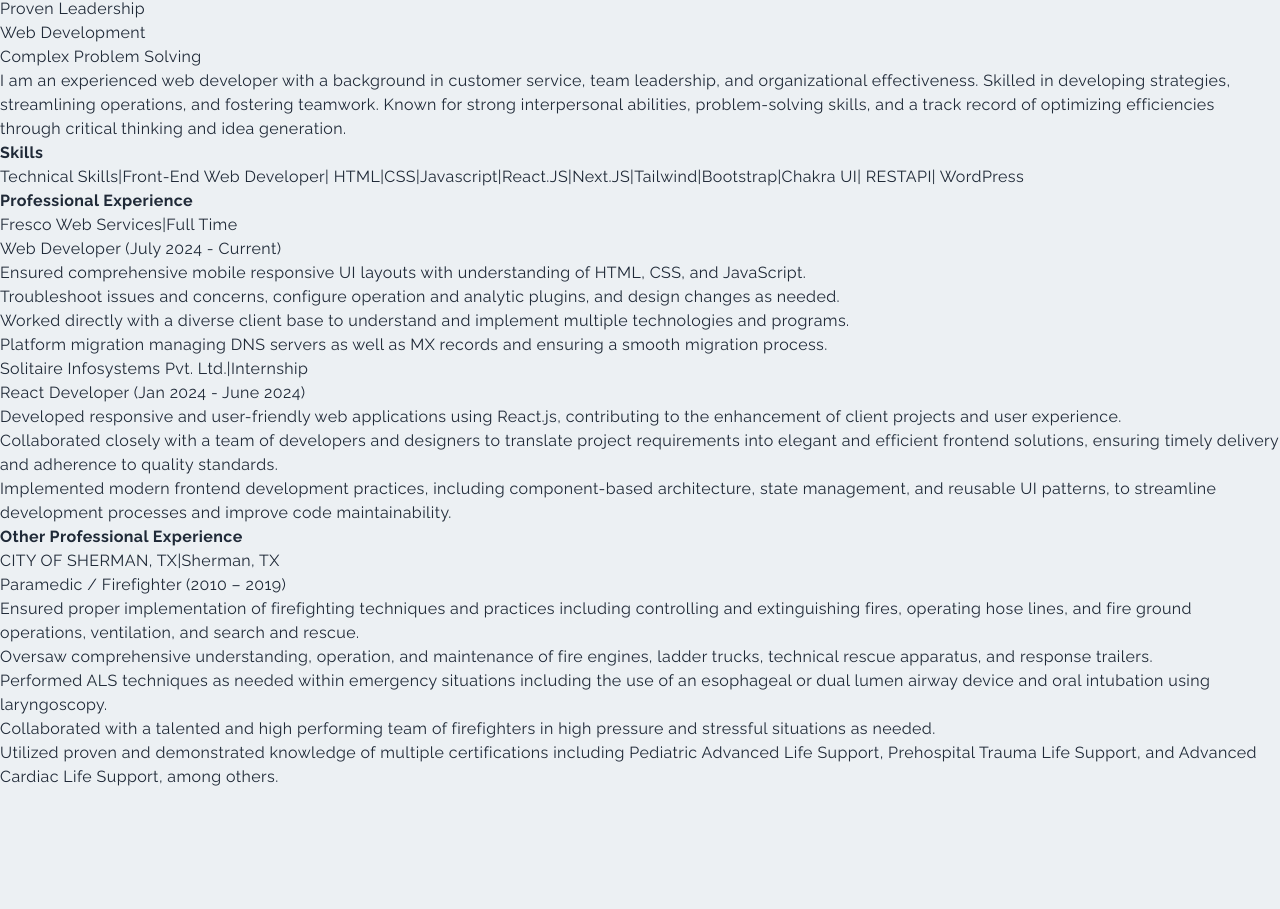
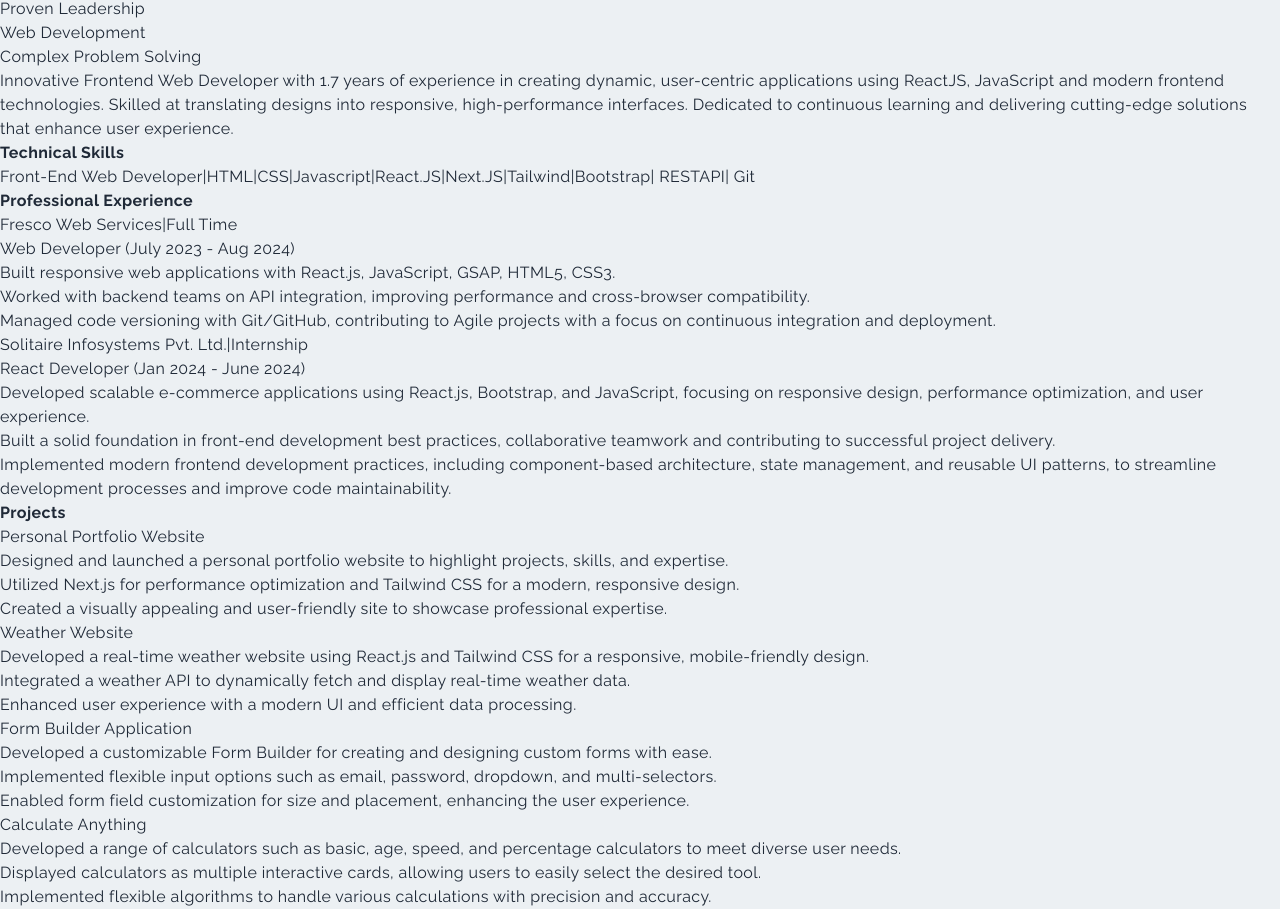
Before and after one commit to ajeet8395/Portfolio_Next.js, a Next.js app: page /resume in a window 1280 px wide. Shown: the part 757-1666 px from the top of the page. Before the commit the page ends 1546 px from the top, so only its background shows below. Built offline with nearby package versions, Linux system fonts and the light colour scheme.

Commit message:
fix mobile desgin issues

```diff
--- a/components/About.jsx
+++ b/components/About.jsx
@@ -6,7 +6,7 @@
 const About = () => {
   return (
     <div id='about' className='w-full md:h-screen p-2 flex items-center py-16'>
-      <div className='max-w-[1240px] m-auto md:grid grid-cols-3 gap-8'>
+      <div className='max-w-[1240px] mx-auto md:grid grid-cols-3 gap-8'>
         <div className='col-span-2'>
           <p className='uppercase text-xl tracking-widest text-[#5651e5]'>
             About
@@ -30,7 +30,7 @@
             </p>
           </Link>
         </div>
-        <div className='m-auto shadow-xl shadow-gray-400 rounded-xl hover:scale-105 ease-in duration-300 dark:hover:shadow-purple-700/40'>
+        <div className='m-auto shadow-lg md:shadow-xl shadow-gray-400 rounded-xl hover:scale-105 ease-in duration-300 dark:hover:shadow-purple-700/40'>
           <Image src="/assets/portuser.png" width={350} height={350} className='rounded-xl' alt='/' />
         </div>
       </div>
--- a/pages/resume.jsx
+++ b/pages/resume.jsx
@@ -50,23 +50,21 @@
           </div>
         </div>
         <p className="dark:text-gray-400">
-          I am an experienced web developer with a background in customer
-          service, team leadership, and organizational effectiveness. Skilled in
-          developing strategies, streamlining operations, and fostering
-          teamwork. Known for strong interpersonal abilities, problem-solving
-          skills, and a track record of optimizing efficiencies through critical
-          thinking and idea generation.
+          Innovative Frontend Web Developer with 1.7 years of experience in creating dynamic, user-centric
+          applications using ReactJS, JavaScript and modern frontend technologies. Skilled at translating designs into
+          responsive, high-performance interfaces. Dedicated to continuous learning and delivering cutting-edge
+          solutions that enhance user experience.
         </p>
 
         {/* Skills */}
         <div className="text-center py-4">
           <h5 className="text-center underline text-[18px] py-2 dark:text-gray-300">
-            Skills
+            Technical Skills
           </h5>
-          <p className="py-2 dark:text-gray-400">
-            <span className="font-bold">Technical Skills</span>
-            <span className="px-2">|</span>Front-End Web Developer
-            <span className="px-2">|</span> HTML
+          <p className="py-2 dark:text-gray-400 break-words">
+            {/* <span className="px-2 font-bold">Frontend</span> */}
+            <span className="px-2"></span>Front-End Web Developer
+            <span className="px-2">|</span>HTML
             <span className="px-2">|</span>CSS
             <span className="px-2">|</span>Javascript
             <span className="px-2">|</span>React.JS
@@ -76,10 +74,11 @@
             {/* <span className="px-2">|</span>Redux */}
             <span className="px-2">|</span>Tailwind
             <span className="px-2">|</span>Bootstrap
-            <span className="px-2">|</span>Chakra UI
+            {/* <span className="px-2">|</span>Chakra UI */}
             {/* <span className="px-2">|</span> Firebase */}
             <span className="px-2">|</span> RESTAPI
-            <span className="px-2">|</span> WordPress
+            <span className="px-2">|</span> Git
+            {/* <span className="px-2">|</span> WordPress */}
           </p>
           {/* <p className="py-2 dark:text-gray-400">
             <span className="font-bold">Amazon Web Services</span>
@@ -98,24 +97,19 @@
             <span className="px-2">|</span>Full Time
           </p>
           <p className="py-1 italic">
-          Web Developer (July 2024 - Current)
+            Web Developer (July 2023 - Aug 2024)
           </p>
           <ul className="list-disc list-outside px-7 py-1 leading-relaxed">
             <li>
-              Ensured comprehensive mobile responsive UI layouts with
-              understanding of HTML, CSS, and JavaScript.
+              Built responsive web applications with React.js, JavaScript, GSAP, HTML5, CSS3.
             </li>
             <li>
-              Troubleshoot issues and concerns, configure operation and analytic
-              plugins, and design changes as needed.
+              Worked with backend teams on API integration, improving performance and
+              cross-browser compatibility.
             </li>
             <li>
-              Worked directly with a diverse client base to understand and
-              implement multiple technologies and programs.
-            </li>
-            <li>
-              Platform migration managing DNS servers as well as MX records and
-              ensuring a smooth migration process.
+              Managed code versioning with Git/GitHub, contributing to Agile projects with a
+              focus on continuous integration and deployment.
             </li>
           </ul>
         </div>
@@ -131,15 +125,13 @@
           <p className="py-1 italic">React Developer (Jan 2024 - June 2024)</p>
           <ul className="list-disc list-outside px-7 py-1 leading-relaxed">
             <li>
-              Developed responsive and user-friendly web applications using
-              React.js, contributing to the enhancement of client projects and
-              user experience.
+              Developed scalable e-commerce applications using React.js, Bootstrap, and
+              JavaScript, focusing on responsive design, performance optimization, and user
+              experience.
             </li>
             <li>
-              Collaborated closely with a team of developers and designers to
-              translate project requirements into elegant and efficient frontend
-              solutions, ensuring timely delivery and adherence to quality
-              standards.
+              Built a solid foundation in front-end development best practices, collaborative
+              teamwork and contributing to successful project delivery.
             </li>
             <li>
               Implemented modern frontend development practices, including
@@ -150,44 +142,75 @@
           </ul>
         </div>
 
-        {/*  */}
+
+        {/* projects */}
         <h5 className="text-center underline text-[18px] py-4 dark:text-gray-300">
-          Other Professional Experience
+          Projects
         </h5>
-
-        {/* Experience */}
         <div className="py-6 dark:text-gray-400">
-          <p className="italic">
-            <span className="font-bold">CITY OF SHERMAN, TX</span>
-            <span className="px-2">|</span>Sherman, TX
+          <p className="italic font-bold">
+            Personal Portfolio Website
           </p>
-          <p className="py-1 italic">Paramedic / Firefighter (2010 – 2019)</p>
           <ul className="list-disc list-outside px-7 py-1 leading-relaxed">
             <li>
-              Ensured proper implementation of firefighting techniques and
-              practices including controlling and extinguishing fires, operating
-              hose lines, and fire ground operations, ventilation, and search
-              and rescue.
+              Designed and launched a personal portfolio website to highlight projects, skills, and expertise.
             </li>
             <li>
-              Oversaw comprehensive understanding, operation, and maintenance of
-              fire engines, ladder trucks, technical rescue apparatus, and
-              response trailers.
+              Utilized Next.js for performance optimization and Tailwind CSS for a modern, responsive design.
             </li>
             <li>
-              Performed ALS techniques as needed within emergency situations
-              including the use of an esophageal or dual lumen airway device and
-              oral intubation using laryngoscopy.
+              Created a visually appealing and user-friendly site to showcase professional expertise.
+            </li>
+          </ul>
+        </div>
+
+        <div className="py-6 dark:text-gray-400">
+          <p className="italic font-bold">
+            Weather Website
+          </p>
+          <ul className="list-disc list-outside px-7 py-1 leading-relaxed">
+            <li>
+              Developed a real-time weather website using React.js and Tailwind CSS for a responsive, mobile-friendly
+              design.
             </li>
             <li>
-              Collaborated with a talented and high performing team of
-              firefighters in high pressure and stressful situations as needed.
+              Integrated a weather API to dynamically fetch and display real-time weather data.
             </li>
             <li>
-              Utilized proven and demonstrated knowledge of multiple
-              certifications including Pediatric Advanced Life Support,
-              Prehospital Trauma Life Support, and Advanced Cardiac Life
-              Support, among others.
+              Enhanced user experience with a modern UI and efficient data processing.
+            </li>
+          </ul>
+        </div>
+        <div className="py-6 dark:text-gray-400">
+          <p className="italic font-bold">
+            Form Builder Application
+          </p>
+          <ul className="list-disc list-outside px-7 py-1 leading-relaxed">
+            <li>
+              Developed a customizable Form Builder for creating and designing custom forms with ease.
+            </li>
+            <li>
+              Implemented flexible input options such as email, password, dropdown, and multi-selectors.
+            </li>
+            <li>
+              Enabled form field customization for size and placement, enhancing the user experience.
+            </li>
+          </ul>
+        </div>
+        <div className="py-6 dark:text-gray-400">
+          <p className="italic font-bold">
+            Calculate Anything
+          </p>
+          <ul className="list-disc list-outside px-7 py-1 leading-relaxed">
+            <li>
+              Developed a range of calculators such as basic, age, speed, and percentage calculators to meet diverse user
+              needs.
+            </li>
+            <li>
+              Displayed calculators as multiple interactive cards, allowing users to easily select the desired tool.
+            </li>
+            <li>
+              Implemented flexible algorithms to handle various calculations with precision and accuracy.
             </li>
           </ul>
         </div>
```
